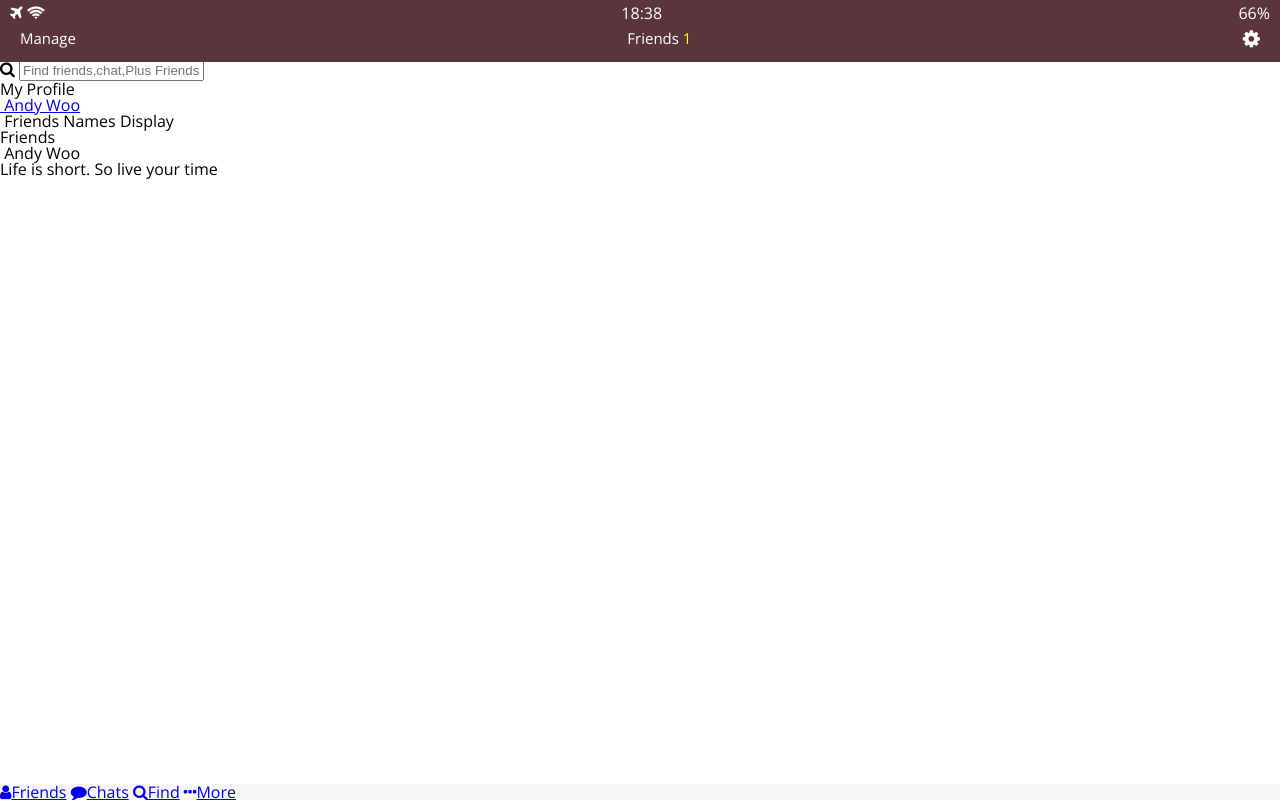
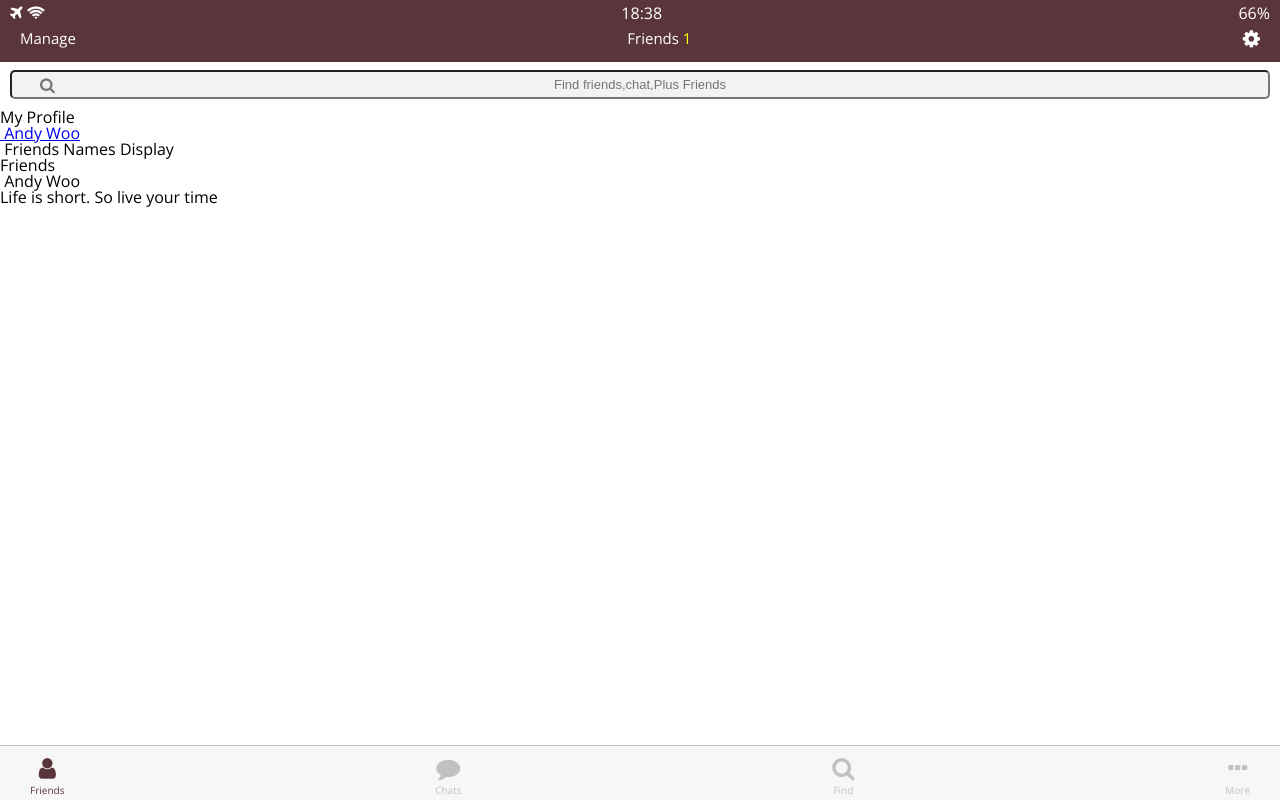
Before and after one commit to wjh1001/yuzafitness_html, a plain HTML site: page index.html in a window 1280 px wide. Drawn offline with nearby package versions, Linux system fonts and the light colour scheme.

Commit message:
#2-5: index css (header)

```diff
--- a/css/globals.css
+++ b/css/globals.css
@@ -1,4 +1,5 @@
 body{
     font-family: 'Open Sans', sans-serif;
-    margin-top: 60px;
+    padding-top: 60px;
+    padding-bottom: 60px;
 }
--- a/css/navigation.css
+++ b/css/navigation.css
@@ -3,4 +3,32 @@
     position: fixed;
     width: 100%;
     bottom:0;
+    display: flex;
+    justify-content: space-between;
+    border-top: 1px solid #c1c1c1;
+    padding: 10px 30px 5px 30px;
+
 }
+
+.tab-bar .tab-bar__tab{
+    display: flex;
+    align-items: center;
+    flex-direction: column;
+    text-decoration: none;
+    color: #c1c1c1;
+}
+
+.tab-bar .tab-bar__title{
+    font-size: 10px;
+}
+
+.tab-bar .tab-bar__tab--selected{
+    color: rgb(90, 53, 60);
+}
+.tab-bar .tab-bar__tab i {
+    display: block;
+    margin-bottom: 5px;
+    text-align: center;
+    font-size: 24px;
+
+}
--- /dev/null
+++ b/css/search-bar.css
@@ -0,0 +1,25 @@
+.search-bar {
+    padding: 10px; 25px;
+    position: relative;
+}
+
+.search-bar input {
+    width: 100%;
+    padding: 5px 7px;
+    box-sizing: border-box;
+    border-radius: 5px;
+    background-color: #f1f2f3;
+    font-size: 13px;
+    text-align: center;
+}
+
+.search-bar input:focus{
+    outline: none;
+}
+
+.search-bar i{
+    position: absolute;
+    top: 17px;
+    left: 40px;
+    color: #777777;
+}
--- a/css/style.css
+++ b/css/style.css
@@ -3,3 +3,4 @@
 @import './globals.css';
 @import './header.css';
 @import './navigation.css';
+@import './search-bar.css';
--- a/index.html
+++ b/index.html
@@ -40,7 +40,7 @@
     </div>
 </header>
 <main class="friends">
-    <div class="serach-bar">
+    <div class="search-bar">
         <i class="fa fa-search"></i>
         <input type="text" placeholder="Find friends,chat,Plus Friends">
     </div>
@@ -82,7 +82,8 @@
 </main>
 <nav class="tab-bar">
     <a href="index.html" class="tab-bar__tab tab-bar__tab--selected">
-        <i class="fa fa-user"></i><span class="tab-bar__title">Friends</span></a>
+        <i class="fa fa-user"></i>
+        <span class="tab-bar__title">Friends</span></a>
     <a href="chats.html" class="tab-bar__tab">
         <i class="fa fa-comment"></i><span class="tab-bar__title">Chats</span></a>
     <a href="find.html" class="tab-bar__tab">
```
Also changed, not shown: chats.html (+2 -2 lines), find.html (+2 -2 lines), more.html (+2 -2 lines), images/avatar.jpg (added).
